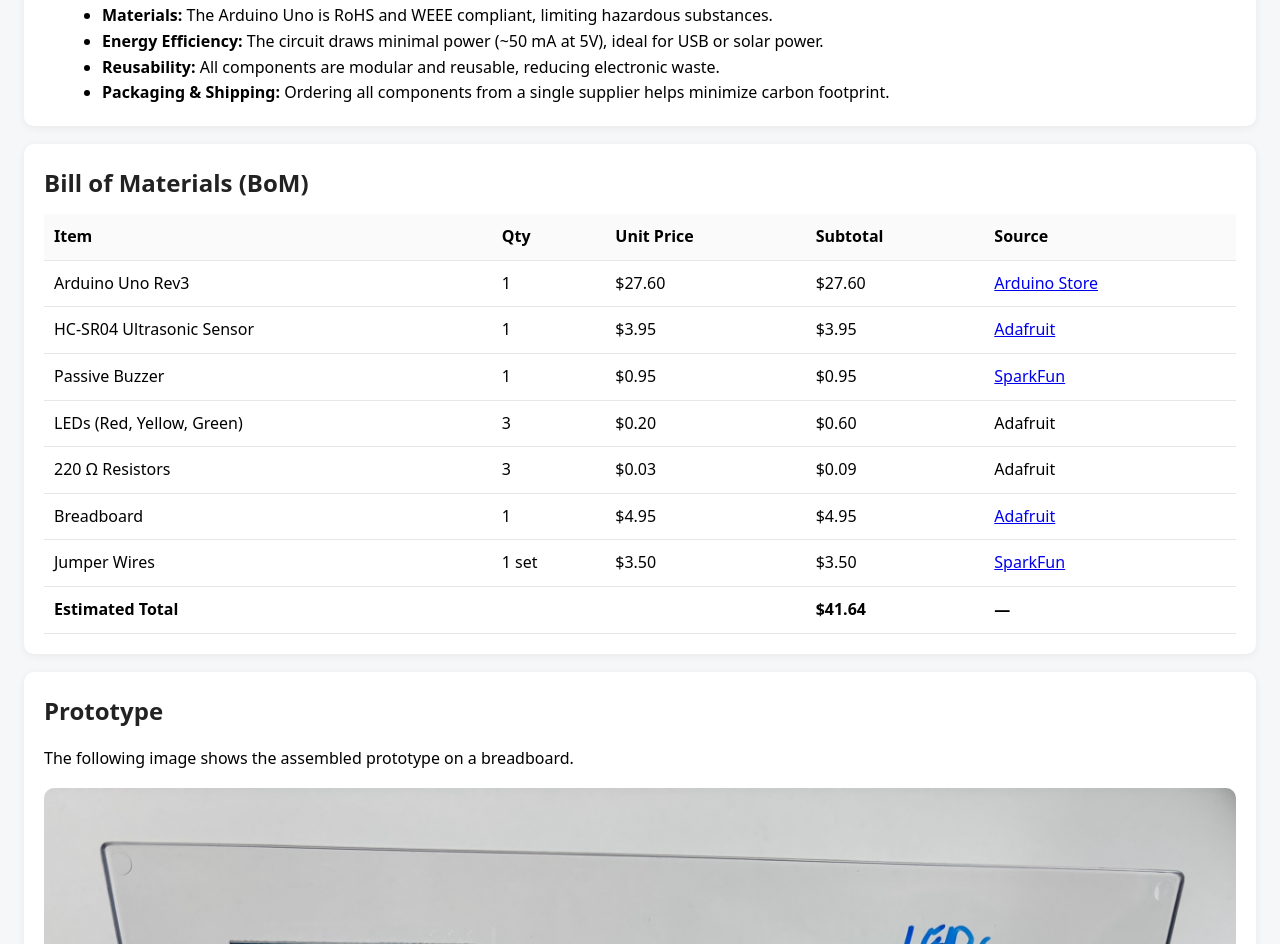
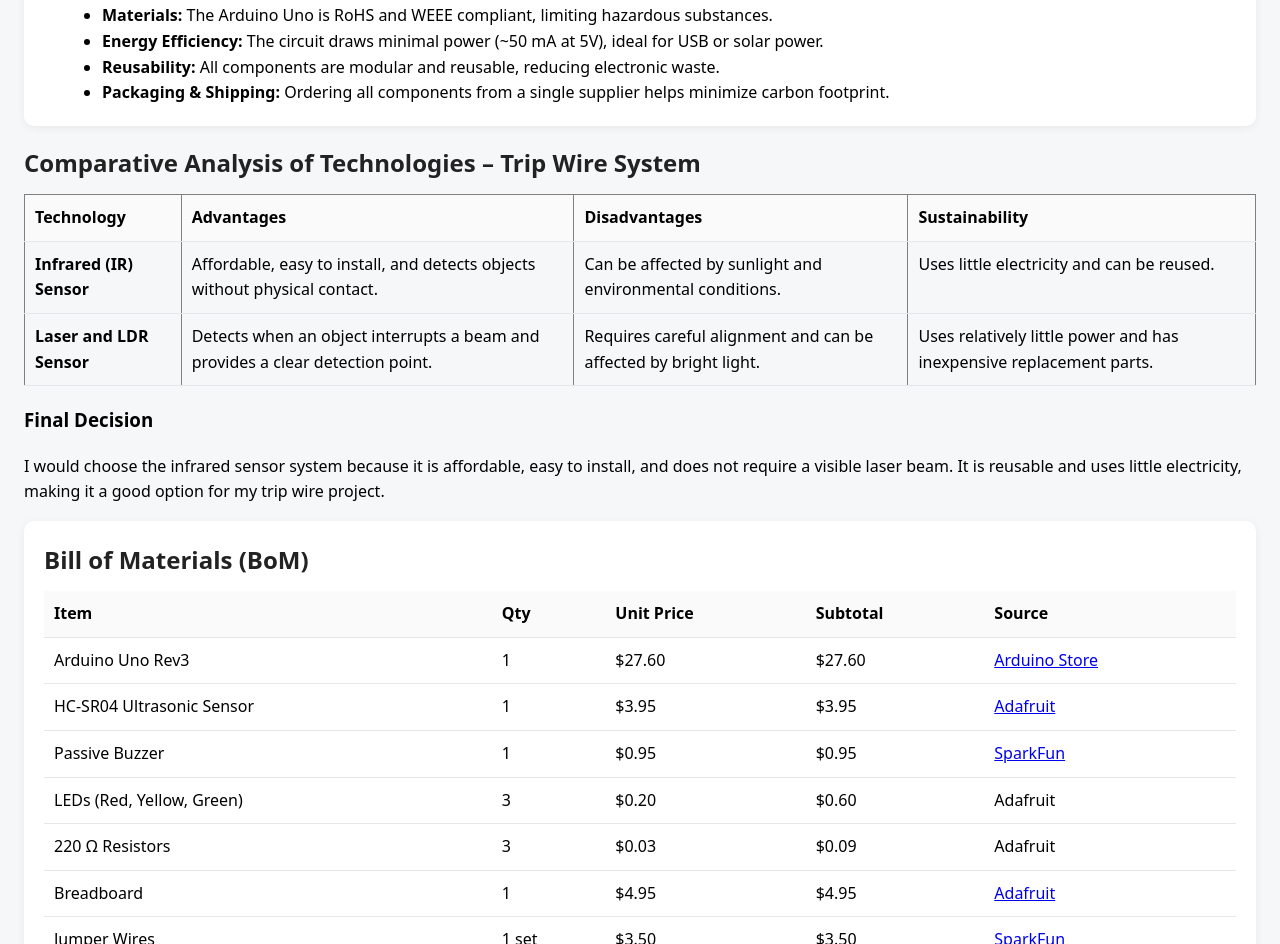
Before and after one commit to malakaiheme/Tripwire-System, a plain HTML site: page index.html in a window 1280 px wide. Shown: the part 1151-2095 px from the top of the page. Drawn offline with nearby package versions, Linux system fonts and the light colour scheme.

Commit message:
Add comparative analysis of trip wire technologies
Added a comparative analysis section for trip wire technologies, including advantages, disadvantages, and sustainability of infrared and laser sensors.

```diff
--- a/index.html
+++ b/index.html
@@ -93,6 +93,44 @@
       <li><strong>Packaging & Shipping:</strong> Ordering all components from a single supplier helps minimize
         carbon footprint.</li>
     </ul>
+  </section>
+<h2>Comparative Analysis of Technologies – Trip Wire System</h2>
+
+<table border="1" cellpadding="10"
+style="width:100%; border-collapse:collapse; text-align:left;">
+
+<tr style="background-color:#333; color:rgb(0, 0, 0);">
+<th>Technology</th>
+<th>Advantages</th>
+<th>Disadvantages</th>
+<th>Sustainability</th>
+</tr>
+
+<tr>
+<td><b>Infrared (IR) Sensor</b></td>
+<td>Affordable, easy to install, and detects objects without physical contact.</td>
+<td>Can be affected by sunlight and environmental conditions.</td>
+<td>Uses little electricity and can be reused.</td>
+</tr>
+
+<tr>
+<td><b>Laser and LDR Sensor</b></td>
+<td>Detects when an object interrupts a beam and provides a clear detection point.</td>
+<td>Requires careful alignment and can be affected by bright light.</td>
+<td>Uses relatively little power and has inexpensive replacement parts.</td>
+</tr>
+
+</table>
+
+<h3>Final Decision</h3>
+
+<p>
+I would choose the infrared sensor system because it is
+affordable, easy to install, and does not require a visible
+laser beam. It is reusable and uses little electricity,
+making it a good option for my trip wire project.
+</p>
+
   </section>
 
   <section id="bom">
@@ -311,24 +349,4 @@ void loop() {
 
 </body>
 
-</html> int pos = 0; //Set a variable for adjusting brightness
-
-void setup() {
-    pinMode(11,OUTPUT);
-}
-
-void loop() {
-    digitalWrite(11, 1);
-    delay(3000);
-    digitalWrite(11, 0);
-    delay(3000);
-
-    for (pos = 0; pos <= 255; pos += 1){
-     analogWrite(11,pos);
-     delay(100);
-   }
-   for (pos = 255; pos >= 0; pos -= 1){
-     analogWrite(11,pos);
-     delay(100);
-   }
-}
+</html>
```
